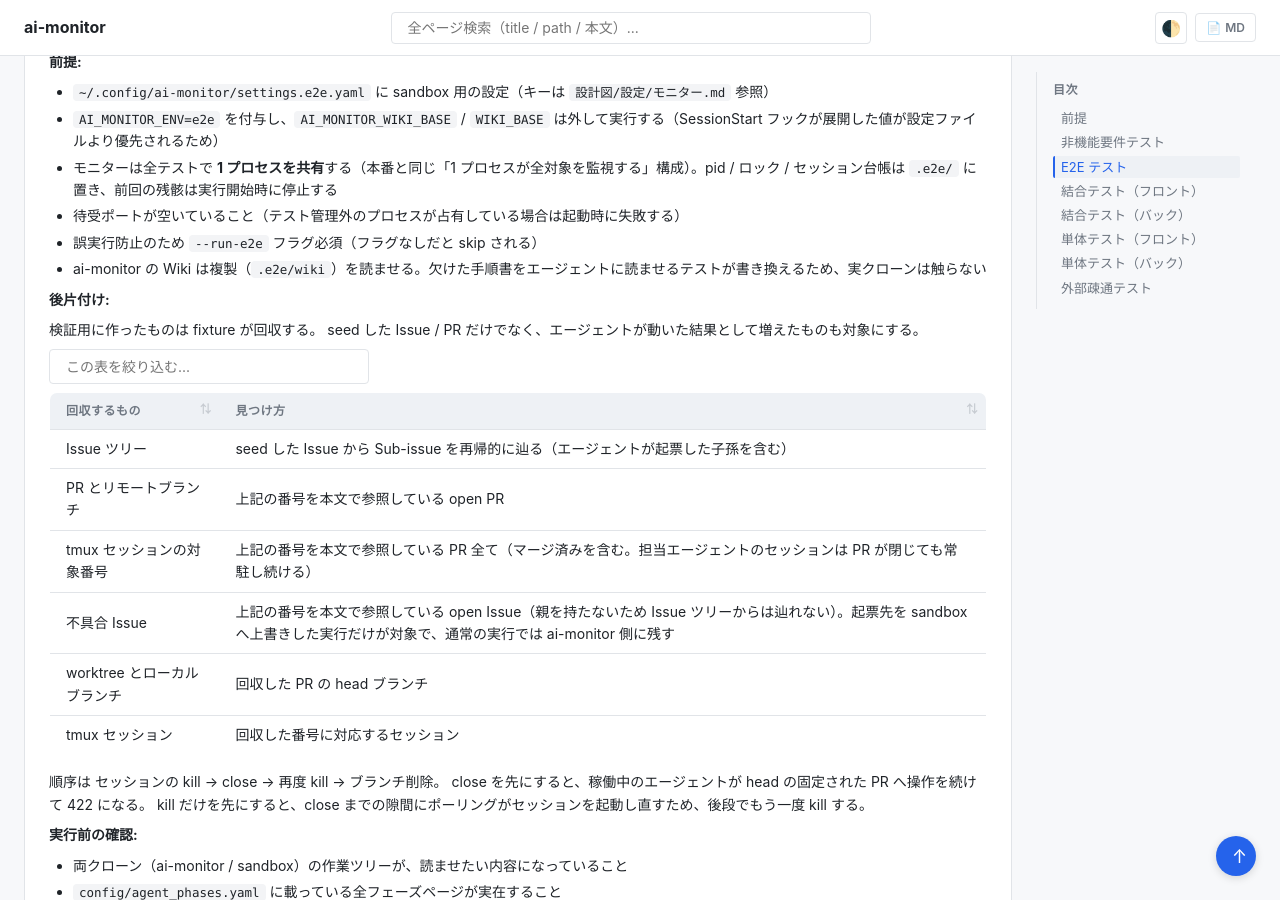
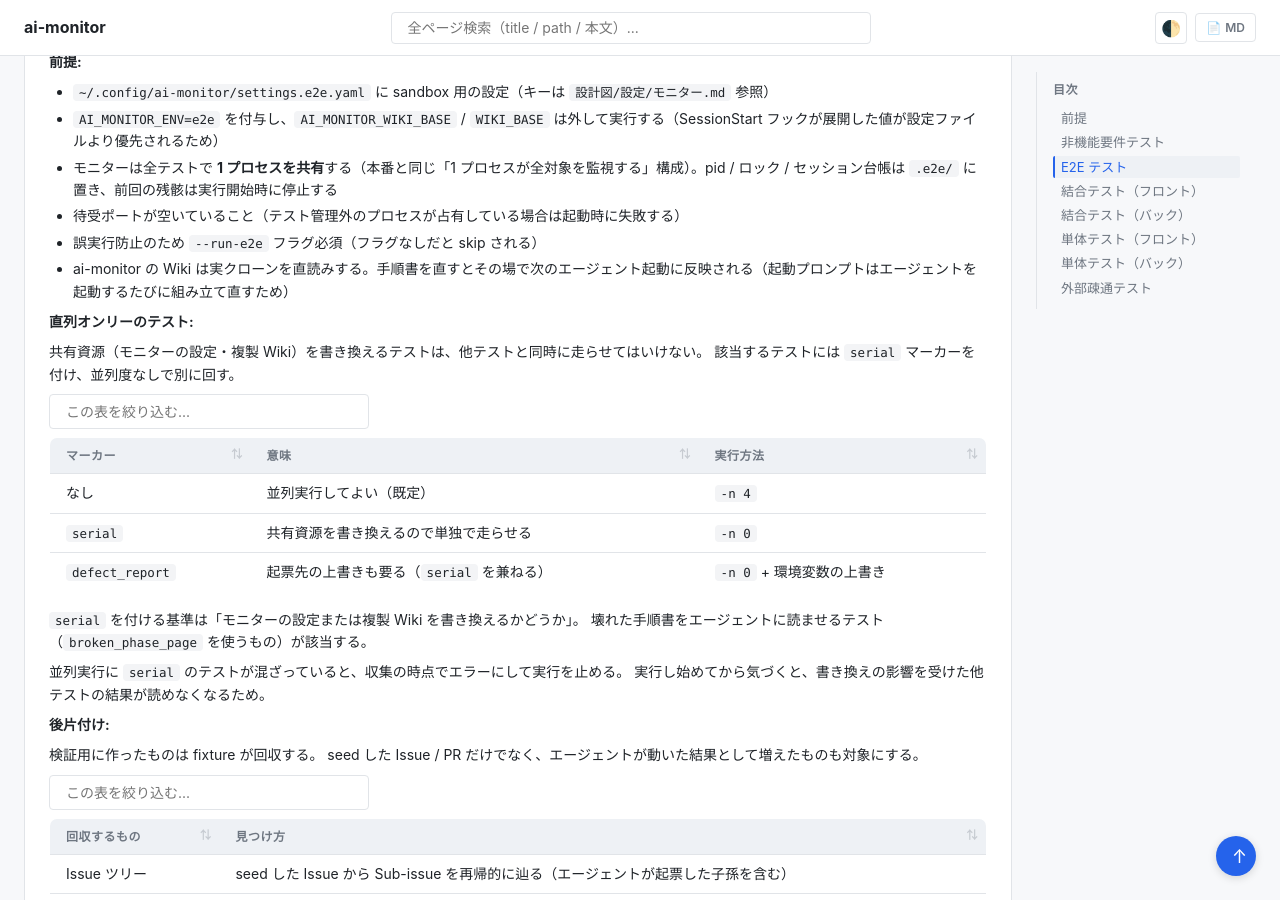
Before and after one commit to shuhei1101/ai-monitor, a Jekyll site: the page built from docs/wiki/テスト/テスト実行方法.md, in a window 1280 px wide and 900 px high, scrolled down 514 px. Built offline with Jekyll 4.4.1, drawn with Linux system fonts in a browser that asks for light colours; our own code applies the rules of GitHub Pages for plain Markdown files; some of the changed text lies outside the part shown.

Commit message:
ユーザ更新

````diff
--- a/docs/wiki/テスト/テスト実行方法.md
+++ b/docs/wiki/テスト/テスト実行方法.md
@@ -30,7 +30,24 @@
 - モニターは全テストで **1 プロセスを共有**する（本番と同じ「1 プロセスが全対象を監視する」構成）。pid / ロック / セッション台帳は `.e2e/` に置き、前回の残骸は実行開始時に停止する
 - 待受ポートが空いていること（テスト管理外のプロセスが占有している場合は起動時に失敗する）
 - 誤実行防止のため `--run-e2e` フラグ必須（フラグなしだと skip される）
-- ai-monitor の Wiki は複製（`.e2e/wiki`）を読ませる。欠けた手順書をエージェントに読ませるテストが書き換えるため、実クローンは触らない
+- ai-monitor の Wiki は実クローンを直読みする。手順書を直すとその場で次のエージェント起動に反映される（起動プロンプトはエージェントを起動するたびに組み立て直すため）
+
+**直列オンリーのテスト:**
+
+共有資源（モニターの設定・複製 Wiki）を書き換えるテストは、他テストと同時に走らせてはいけない。
+該当するテストには `serial` マーカーを付け、並列度なしで別に回す。
+
+| マーカー | 意味 | 実行方法 |
+| --- | --- | --- |
+| なし | 並列実行してよい（既定） | `-n 4` |
+| `serial` | 共有資源を書き換えるので単独で走らせる | `-n 0` |
+| `defect_report` | 起票先の上書きも要る（`serial` を兼ねる） | `-n 0` + 環境変数の上書き |
+
+`serial` を付ける基準は「モニターの設定または複製 Wiki を書き換えるかどうか」。
+壊れた手順書をエージェントに読ませるテスト（`broken_phase_page` を使うもの）が該当する。
+
+並列実行に `serial` のテストが混ざっていると、収集の時点でエラーにして実行を止める。
+実行し始めてから気づくと、書き換えの影響を受けた他テストの結果が読めなくなるため。
 
 **後片付け:**
 
@@ -91,11 +108,21 @@
 grep -oE 'InputValidationError[^"]*' "$latest" | head -3      # 引数不足・型不一致がないか
 ```
 
-**全件実行:**
+**全件実行（並列）:**
 
 ```bash
-env -u AI_MONITOR_WIKI_BASE -u WIKI_BASE AI_MONITOR_ENV=e2e uv run pytest tests/e2e/ --run-e2e -n 4 -m "not defect_report"
+env -u AI_MONITOR_WIKI_BASE -u WIKI_BASE AI_MONITOR_ENV=e2e \
+  uv run pytest tests/e2e/ --run-e2e -n 4 -m "not serial and not defect_report"
 ```
+
+**直列オンリーの実行:**
+
+```bash
+env -u AI_MONITOR_WIKI_BASE -u WIKI_BASE AI_MONITOR_ENV=e2e \
+  uv run pytest tests/e2e/ --run-e2e -m "serial"
+```
+
+複製 Wiki（`.e2e/wiki`）はこの実行のときだけ作られ、テストごとに元へ戻る。
 
 **個別シナリオ実行:**
 
--- a/pyproject.toml
+++ b/pyproject.toml
@@ -34,5 +34,6 @@
 testpaths = ["tests"]
 addopts = ["-ra", "--import-mode=importlib"]
 markers = [
-    "defect_report: 起票先の上書きと直列実行が要る不具合報告の E2E（全件実行からは -m 'not defect_report' で外す）",
+    "serial: 共有資源（モニターの設定・複製 Wiki）を書き換えるため単独で走らせる E2E（並列実行に混ざると収集時点でエラーになる）",
+    "defect_report: 起票先の上書きと直列実行が要る不具合報告の E2E（serial を兼ねる。全件実行からは -m 'not defect_report' で外す）",
 ]
````
Also changed, not shown: 3 other files.
